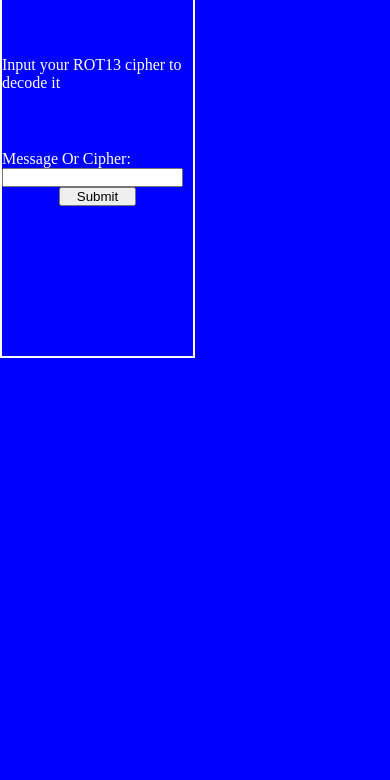
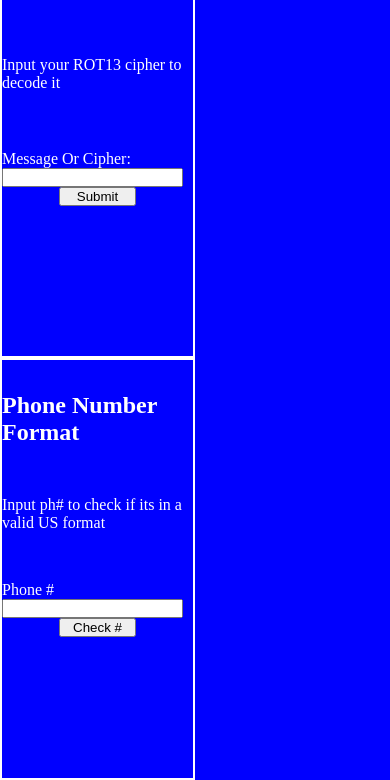
Before and after one commit to jaronow/freeCodeCamp-JS-Projects, a plain HTML site: page index.html in a window 390 px wide. Shown: the part 908-1688 px from the top of the page. Before the commit the page ends 1266 px from the top, so only its background shows below. Drawn offline with Linux system fonts and the light colour scheme.

Commit message:
added section and css for phone format project

```diff
--- a/index.html
+++ b/index.html
@@ -59,6 +59,19 @@
           <h2 id="cipher-response">Blank</h2>
         </div>
       </section>
+      <section id="phone-format">
+        <h2>Phone Number Format</h2>
+        <p>Input ph# to check if its in a valid US format</p>
+        <div class="phone-input">
+          <label for="phone">Phone #
+            <input type="text" name="phone" placeholder="">
+          </label>
+          <button type="button" name="phone-submit">Check #</button>
+        </div>
+        <div class="phone-response">
+          <h2 id="phone-response">Blank</h2>
+        </div>
+      </section>
     </main>
 
     <footer>
--- a/main.js
+++ b/main.js
@@ -176,5 +176,5 @@ function rot13(str) {
       message.push(String.fromCharCode(char - 13))
     }
   }
-  return message.join('');
+  return message.join('')
 }
--- a/style.css
+++ b/style.css
@@ -88,3 +88,28 @@ button[name="cipher-submit"] {
   visibility: hidden;
   padding-bottom: 2rem;
 }
+
+#phone-format {
+  width: 50%;
+  height: 50vh;
+  display: flex;
+  flex-direction: column;
+  align-items: center;
+  justify-content: space-between;
+  border: 2px solid white;
+}
+
+#phone-format h2 {
+  padding-top: 2rem;
+}
+
+button[name="phone-submit"] {
+  width: 40%;
+  display: block;
+  margin: 0 auto;
+}
+
+#phone-response {
+  visibility: hidden;
+  padding-bottom: 2rem;
+}
```
Also changed, not shown: 1 other file.
